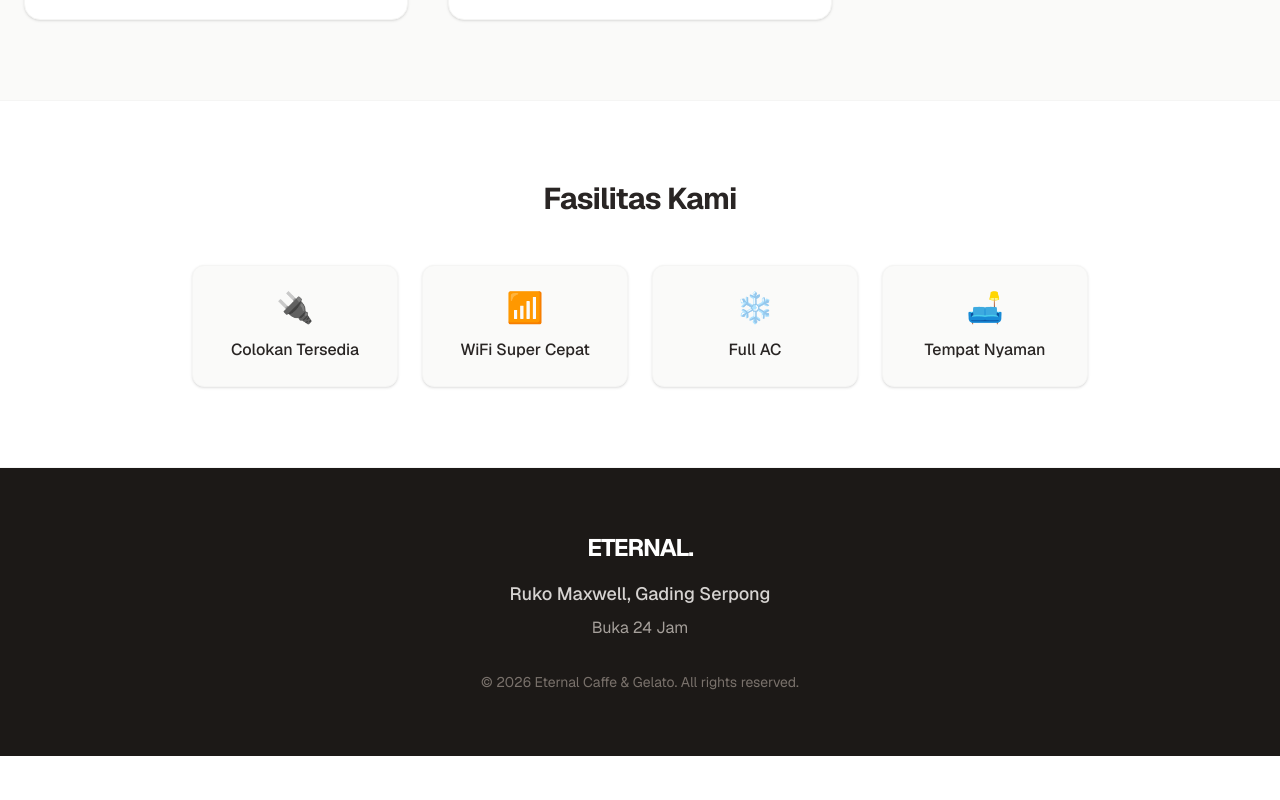
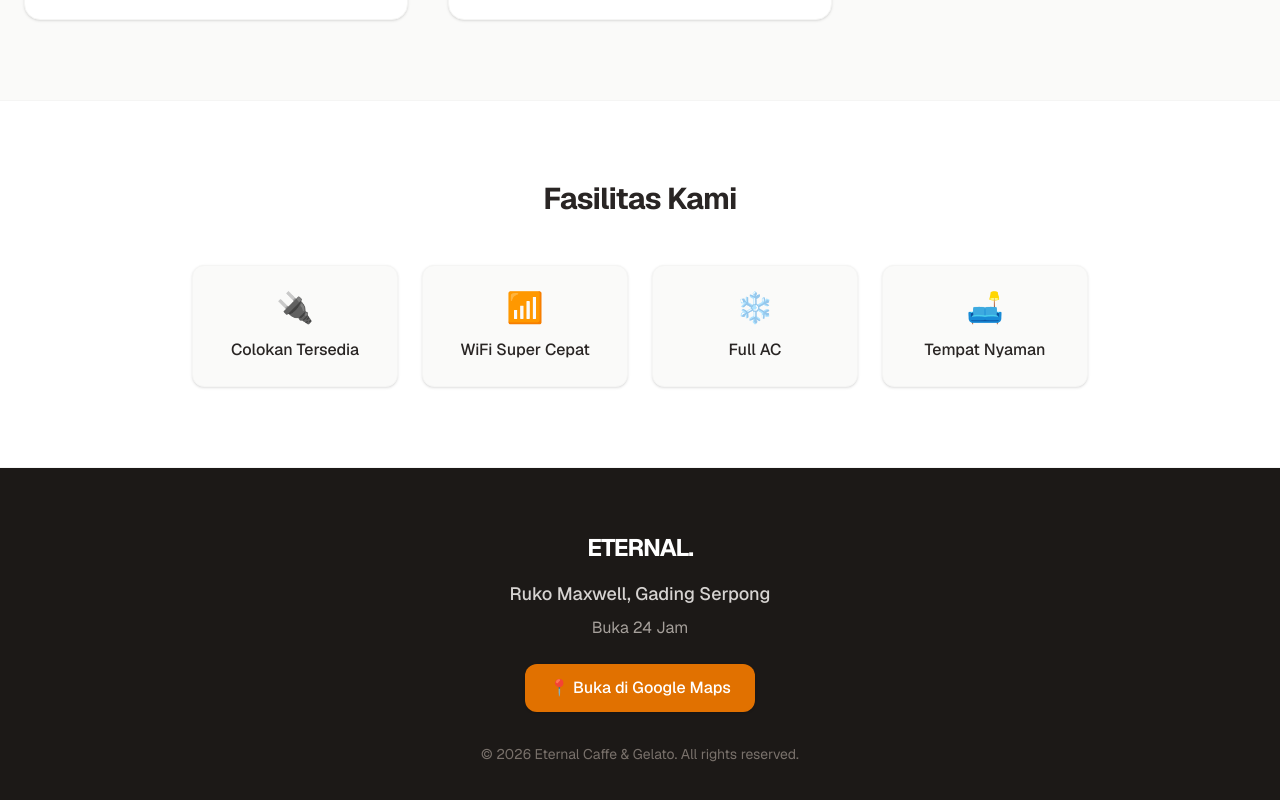
Before and after one commit to dirgazahid79/eternal-coffee-web, a Next.js app: page / in a window 1280 px wide. Shown: the part 1855-2655 px from the top of the page. Before the commit the page ends 2611 px from the top, so only its background shows below. Built offline with nearby package versions, Linux system fonts and the light colour scheme.

Commit message:
revisi lokasi 2

```diff
--- a/app/page.tsx
+++ b/app/page.tsx
@@ -155,7 +155,20 @@ export default function Home() {
       <footer id="lokasi" className="bg-stone-900 text-stone-400 py-16 text-center">
         <div className="font-bold text-2xl text-white mb-4 tracking-tighter">ETERNAL.</div>
         <p className="mb-2 text-stone-300 font-medium text-lg">Ruko Maxwell, Gading Serpong</p>
-        <p className="mb-8 text-stone-400">Buka 24 Jam</p>
+        <p className="mb-6 text-stone-400">Buka 24 Jam</p>
+
+        {/* Tombol Google Maps */}
+        <div className="mb-8">
+          <a
+            href="https://maps.google.com/?q=Ruko+Maxwell+Gading+Serpong"
+            target="_blank"
+            rel="noopener noreferrer"
+            className="inline-block bg-amber-600 hover:bg-amber-500 text-white font-medium px-6 py-3 rounded-xl transition-colors shadow-sm"
+          >
+            📍 Buka di Google Maps
+          </a>
+        </div>
+
         <p className="text-sm text-stone-500">&copy; 2026 Eternal Caffe & Gelato. All rights reserved.</p>
       </footer>
     </main>
```
